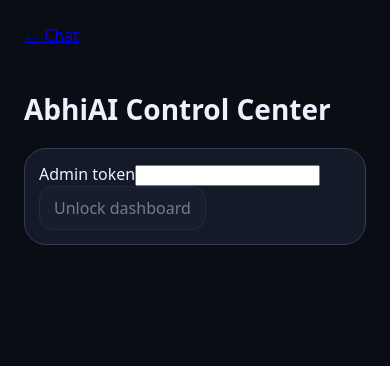
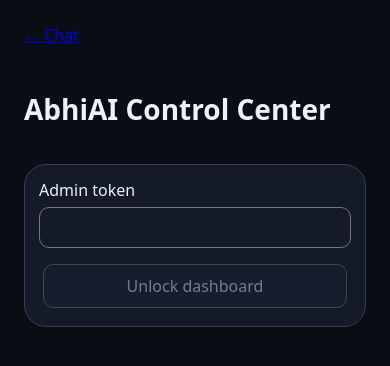
Before and after one commit to Abhishek7763/Abhiai, a Next.js app: page /admin in a window 390 px wide. Shown: the top 366 px of the page. Built offline with nearby package versions, Linux system fonts and the light colour scheme.

Commit message:
Style responsive admin control center

```diff
--- a/app/globals.css
+++ b/app/globals.css
@@ -2,3 +2,5 @@
 .workspace{min-height:100dvh;display:flex;background:#0b0d15}.workspace main{flex:1;min-width:0}.sidebar{width:240px;padding:24px;display:none;flex-direction:column;gap:18px;background:#111522;border-right:1px solid #30384b}.sidebar.visible{display:flex}.light{background:#f5f7fc;color:#18213a}.light .sidebar,.light form,.light .orbit div{background:#fff;color:#18213a}.light button{background:#e4e9f6;color:#18213a;border-color:#c4cee2}.light p,.light small,.light footer{color:#526078}@media(max-width:640px){.sidebar.visible{position:fixed;z-index:3;top:64px;bottom:0;left:0;width:min(80vw,260px);box-shadow:8px 0 32px #0005}.workspace main{padding:16px}}
 
 .thread{flex:1;display:flex;flex-direction:column;gap:16px;min-width:0}.message{padding:16px;border:1px solid #65718a55;border-radius:18px;max-width:90%;overflow-wrap:anywhere}.message div{white-space:pre-wrap;margin:10px 0}.message.user{align-self:flex-end;background:#65718a22}.message.assistant{align-self:flex-start}.sidebar button{max-width:100%;overflow-wrap:anywhere}.workspace input{max-width:100%;padding:8px;border-radius:8px}
+
+.admin-shell{max-width:960px;margin:auto;padding:24px;min-height:100dvh;overflow:auto}.admin-shell form{display:grid;gap:12px;max-width:520px;margin:16px 0}.admin-shell label{display:grid;gap:6px}.admin-shell input:not([type=checkbox]),.admin-shell select{width:100%;padding:12px;border:1px solid #777;border-radius:10px;background:transparent;color:inherit}.admin-shell button{padding:10px 16px;border:1px solid #777;border-radius:10px;cursor:pointer;margin:4px}.admin-grid{display:grid;grid-template-columns:repeat(auto-fit,minmax(220px,1fr));gap:12px}.admin-grid article{padding:16px;border:1px solid #777;border-radius:16px}.admin-shell h2{margin-top:28px}
```
